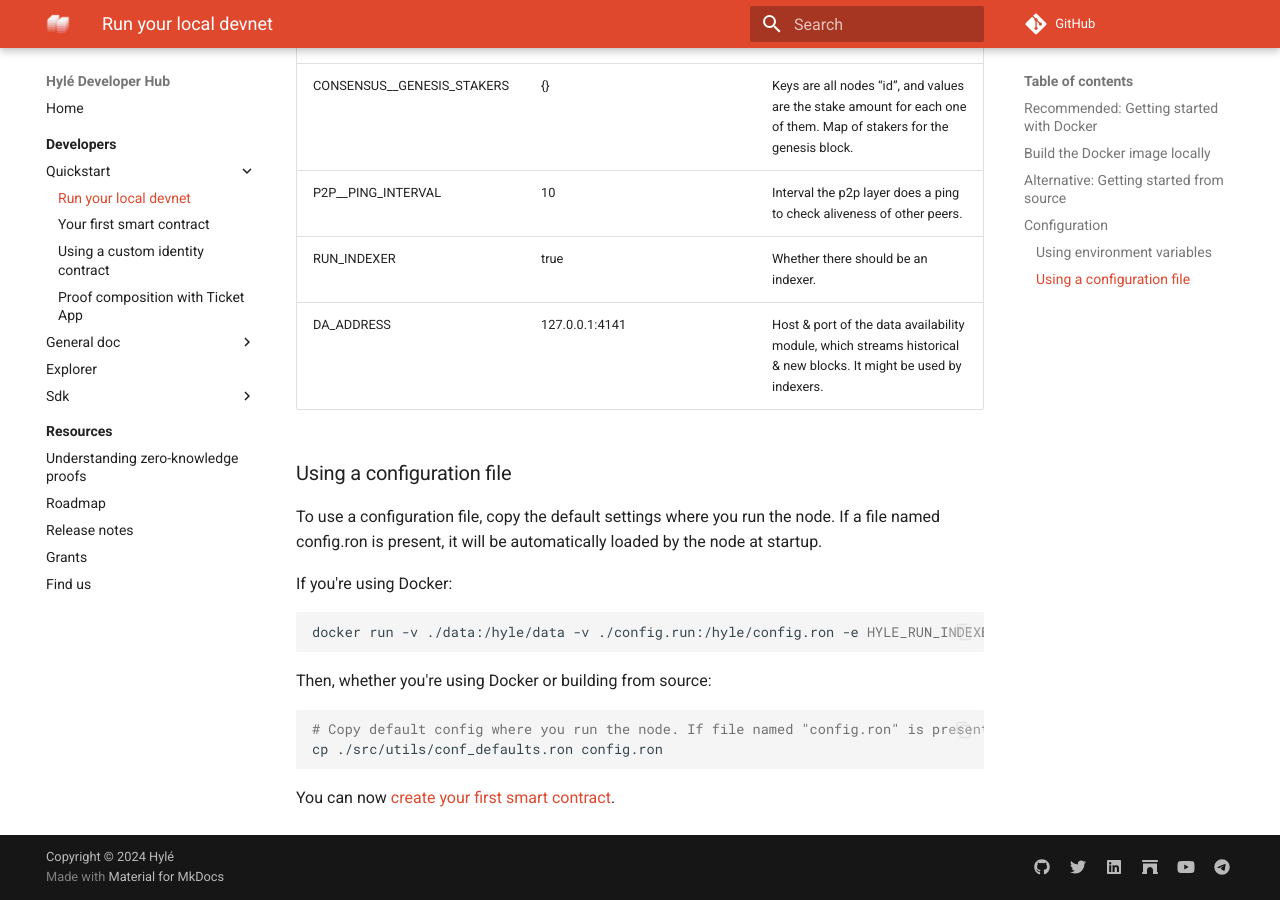
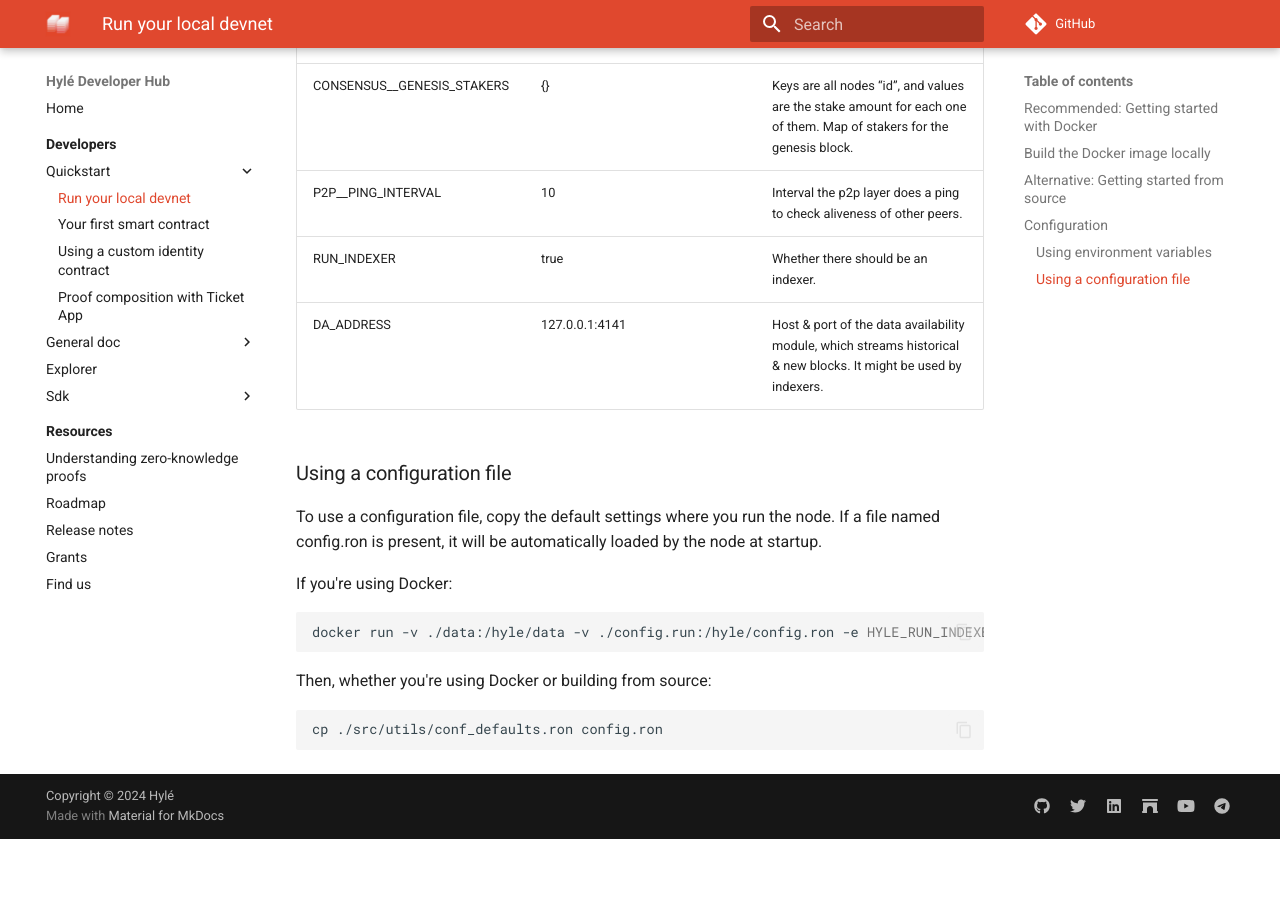
Before and after one commit to Hyle-org/devhub-hyle, an MkDocs documentation site: the page built from docs/developers/quickstart/devnet.md, in a window 1280 px wide and 900 px high, scrolled down 2709 px. Built offline with MkDocs 1.6.1 and Material for MkDocs 9.7.7, drawn with Linux system fonts in a browser that asks for light colours; comment, search, counter and statistics services are not loaded; after the commit the page ends 3548 px from its top, so only the background shows below that; some of the changed text lies outside the part shown.

Commit message:
live reading devnet (#47)

````diff
--- a/docs/developers/quickstart/devnet.md
+++ b/docs/developers/quickstart/devnet.md
@@ -56,8 +58,6 @@
 ```bash
 docker build -t Hyle-org/hyle . && docker run -dit Hyle-org/hyle
 ```
-
-You can now [create your first smart contract](./your-first-smart-contract.md).
 
 ## Alternative: Getting started from source
 
@@ -72,6 +72,7 @@
 
 ## Configuration
 
+<!--Put on docs.rs when we'll be ready.-->
 You can configure your setup using environment variables or by editing a configuration file.
 
 ### Using environment variables
@@ -109,8 +110,5 @@
 Then, whether you're using Docker or building from source:
 
 ```bash
-# Copy default config where you run the node. If file named "config.ron" is present, it will be loaded by node at startup.
 cp ./src/utils/conf_defaults.ron config.ron
 ```
-
-You can now [create your first smart contract](./your-first-smart-contract.md).
````
Also changed, not shown: other parts of docs/developers/quickstart/devnet.md (+2 -0 lines).
